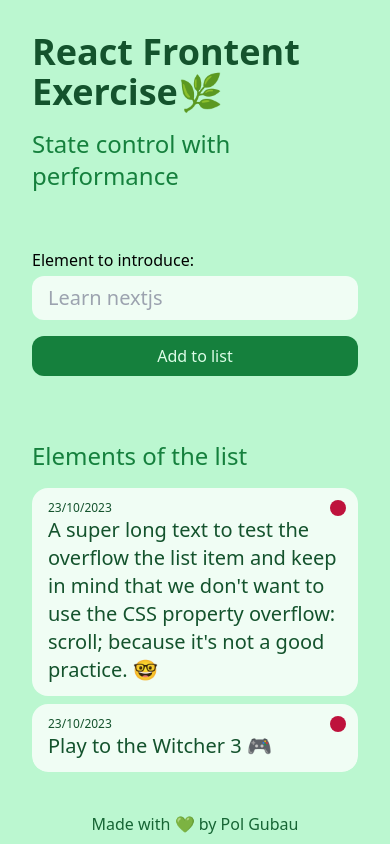
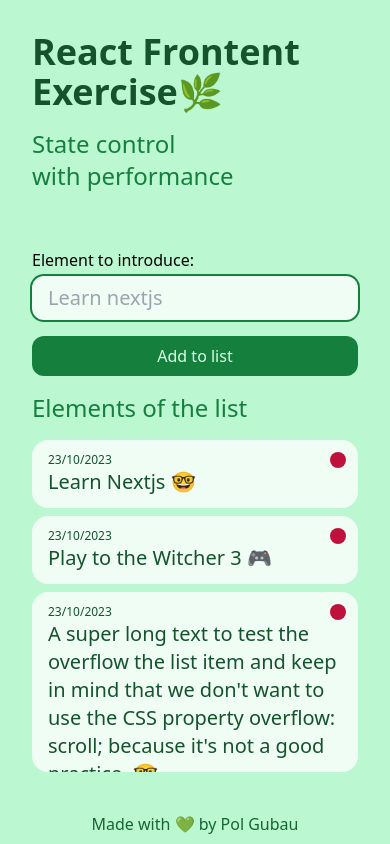
Before and after one commit to PolGubau/controlling-state-accesibily, a React (Vite) app: page / in a window 390 px wide. Built offline with nearby package versions, Linux system fonts and the light colour scheme; the HTML template or start-up script is replaced by a standard one.

Commit message:
Pol Gubau; MW-sorting todos in inverse mode

```diff
--- a/src/App.tsx
+++ b/src/App.tsx
@@ -28,19 +28,24 @@ function App() {
 
   return (
     <div className="h-screen flex flex-col justify-between bg-green-200 color-green-800">
-      <main className="overflow-x-hidden overflow-y-auto gap-16 h-full grid grid-cols-1 md:grid-cols-[350px,1fr] xl:grid-cols-[450px,1fr] p-8 md:p-16 ">
-        <aside className="flex flex-col gap-4 sticky top-0">
-          <h1 className="text-4xl md:text-6xl">React Frontent Exercise🌿</h1>
-          <h2 className={classes.subtitle}>State control with performance</h2>
+      <main className="overflow-x-hidden overflow-y-auto gap-4 md:gap-16 h-full grid grid-cols-1 md:grid-cols-[350px,1fr] xl:grid-cols-[450px,1fr] p-8 md:p-16 ">
+        <aside className="flex flex-col gap-4">
+          <h1 className="text-4xl md:text-6xl balance">
+            React Frontent Exercise🌿
+          </h1>
+          <h2 className={classes.subtitle + " balance"}>
+            State control with performance
+          </h2>
 
           <form
             className="mt-8 flex flex-col gap-2"
             onSubmit={handleSubmit}
             aria-label="Add todos to the list"
           >
-            <label className="flex flex-col gap-1 py-2">
+            <label className="flex flex-col gap-1 py-2 balance">
               Element to introduce:
               <input
+                autoFocus
                 type="text"
                 name="itemText"
                 required
@@ -52,7 +57,7 @@ function App() {
           </form>
         </aside>
 
-        <section className="flex flex-col gap-4 overflow-y-auto overflow-x-hidden rounded-2xl">
+        <section className="flex flex-col gap-4 overflow-y-auto overflow-x-hidden rounded-2xl ">
           {todos.length === 0 ? (
             <>
               <h2 className={classes.subtitle}>Instructions</h2>
@@ -62,7 +67,9 @@ function App() {
             </>
           ) : (
             <>
-              <h2 className={classes.subtitle}>Elements of the list</h2>
+              <h2 className={classes.subtitle + " balance"}>
+                Elements of the list
+              </h2>
               <TodoList todos={todos} onRemoveTodo={removeTodo} />
             </>
           )}
--- a/src/components/TodoList.tsx
+++ b/src/components/TodoList.tsx
@@ -7,9 +7,15 @@ interface TodoListProps {
 }
 
 const TodoList = ({ todos, onRemoveTodo }: TodoListProps) => {
+  const sortByDate = (a: Item, b: Item) => {
+    return b.timestamp - a.timestamp;
+  };
+
+  const orderedTodosByDate = todos.map((todo) => todo).sort(sortByDate);
+
   return (
-    <ul className="flex flex-col-reverse gap-2">
-      {todos.map((todo) => {
+    <ul className="flex flex-col gap-2">
+      {orderedTodosByDate.map((todo) => {
         return <Todo key={todo.id} todo={todo} onRemove={onRemoveTodo} />;
       })}
     </ul>
--- a/src/index.css
+++ b/src/index.css
@@ -6,3 +6,7 @@ h1 {
   @apply text-green-900;
   @apply font-black;
 }
+
+.balance {
+  text-wrap: balance;
+}
```
